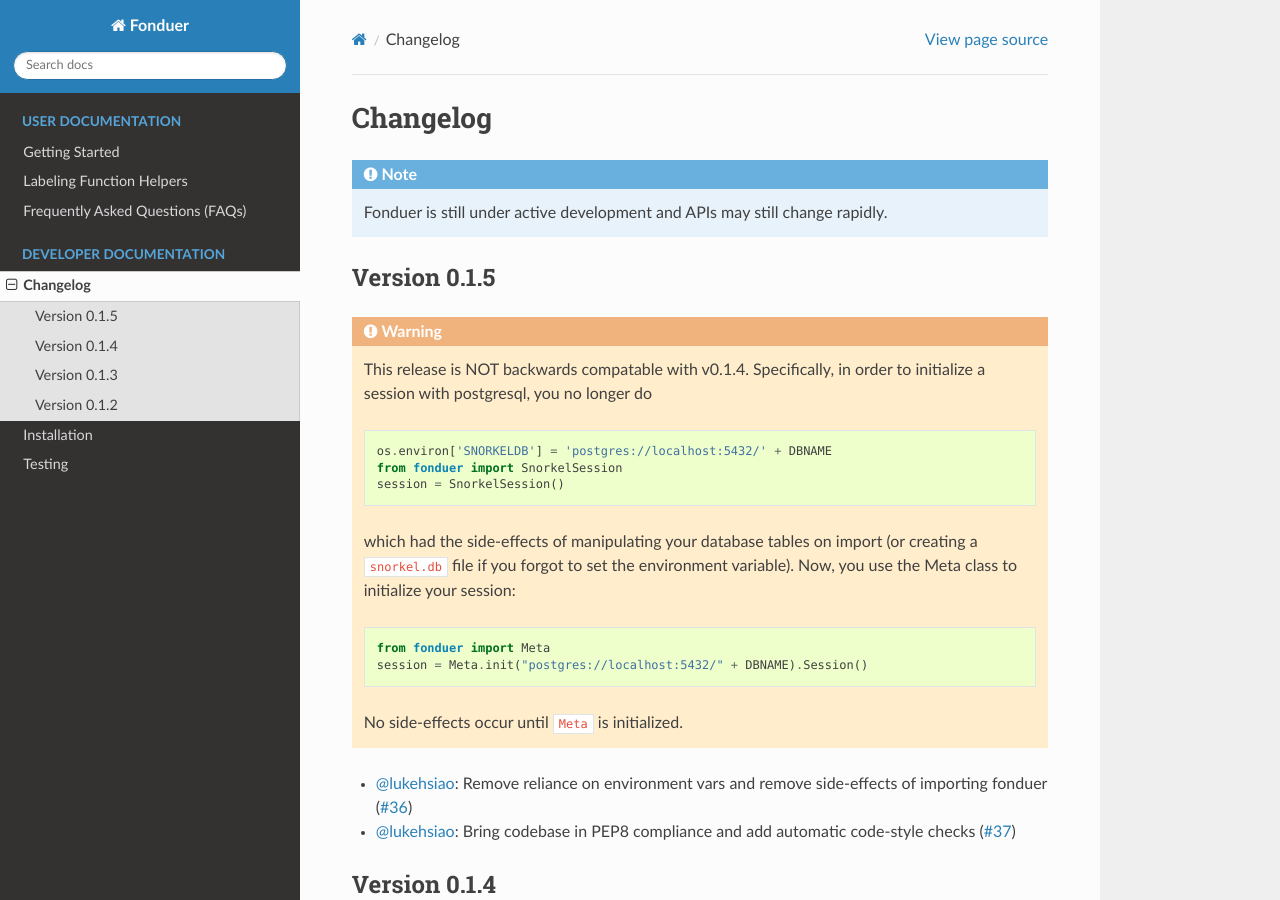
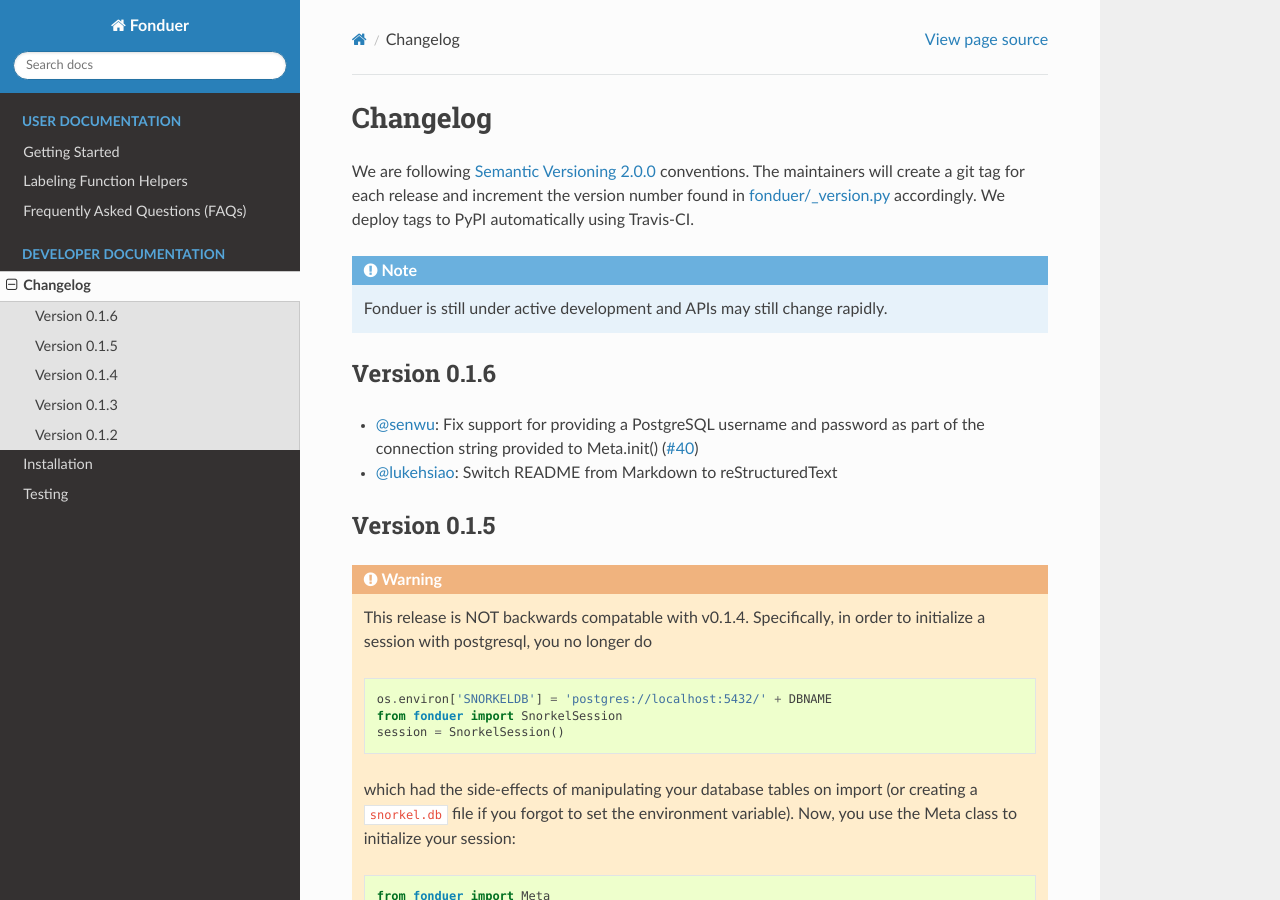
Before and after one commit to HazyResearch/fonduer, a Sphinx documentation site: the page built from docs/dev/changelog.rst, in a window 1280 px wide and 900 px high. Built offline with Sphinx 7.4.7 and the Read the Docs theme 2.0.0, drawn with Linux system fonts in a browser that asks for light colours.

Commit message:
Update docs and version

```diff
--- a/CHANGELOG.rst
+++ b/CHANGELOG.rst
@@ -1,6 +1,10 @@
-.. note::
-    Fonduer is still under active development and APIs may still change
-    rapidly.
+Version 0.1.6
+-------------
+
+* `@senwu`_: Fix support for providing a PostgreSQL username and password as
+  part of the connection string provided to Meta.init()
+  (`#40 <https://github.com/HazyResearch/fonduer/pull/40>`_)
+* `@lukehsiao`_: Switch README from Markdown to reStructuredText
 
 Version 0.1.5
 -------------
@@ -51,3 +55,4 @@
   For convenience, all username links for contributors can be listed here
 
 .. _@lukehsiao: https://github.com/lukehsiao
+.. _@senwu: https://github.com/senwu
--- a/docs/dev/changelog.rst
+++ b/docs/dev/changelog.rst
@@ -1,4 +1,16 @@
 Changelog
 =========
 
+We are following `Semantic Versioning 2.0.0`_ conventions. The maintainers will
+create a git tag for each release and increment the version number found in
+`fonduer/\_version.py`_ accordingly. We deploy tags to PyPI automatically using
+Travis-CI.
+
+.. note::
+    Fonduer is still under active development and APIs may still change
+    rapidly.
+
 .. include:: ../../CHANGELOG.rst
+
+.. _Semantic Versioning 2.0.0: https://semver.org/
+.. _fonduer/\_version.py: https://github.com/HazyResearch/fonduer/blob/master/fonduer/_version.py
--- a/docs/dev/install.rst
+++ b/docs/dev/install.rst
@@ -1,10 +1,5 @@
 Installation
 ============
-
-We are following `Semantic Versioning 2.0.0 <https://semver.org/>`__
-conventions. The maintainers will create a git tag for each release and
-increment the version number found in `fonduer/\_version.py`_ accordingly. We
-deploy tags to PyPI automatically using Travis-CI.
 
 To test changes in the package, you install it in `editable mode`_ locally in
 your virtualenv by running::
--- a/fonduer/_version.py
+++ b/fonduer/_version.py
@@ -1 +1 @@
-__version__ = "0.1.5"
+__version__ = "0.1.6"
```
